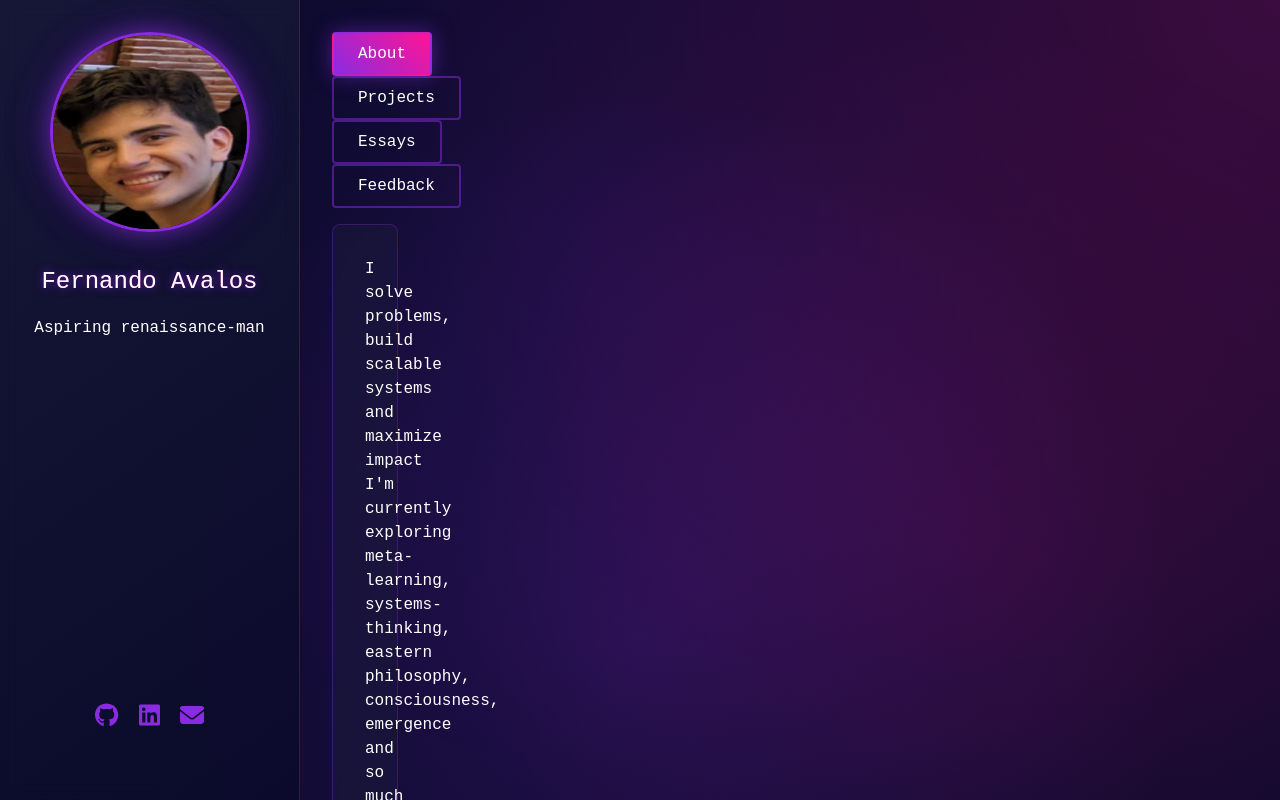
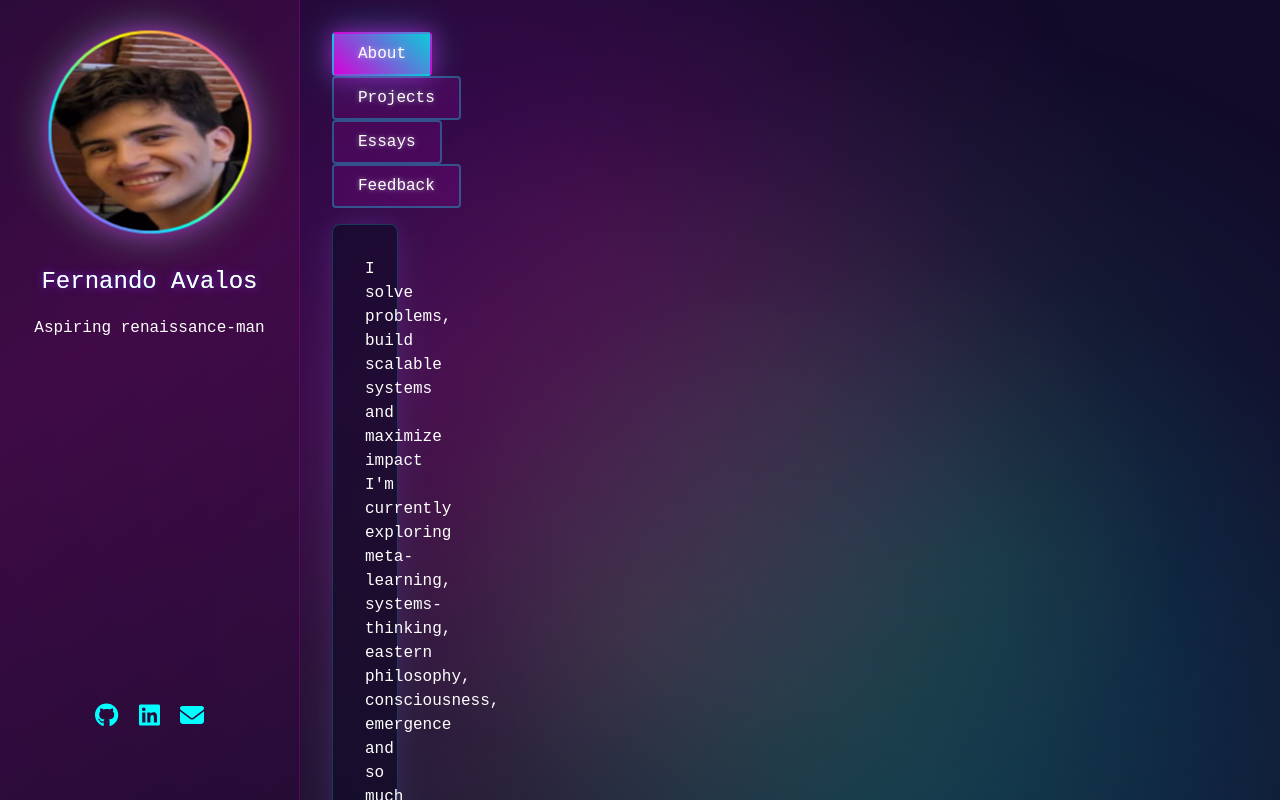
Before and after one commit to favalosdev/personal-site, a React (Create React App) app: page / in a window 1280 px wide. Shown: the top 800 px of the page. Built offline with nearby package versions, Linux system fonts and the light colour scheme.

Commit message:
version 2

```diff
--- a/src/App.css
+++ b/src/App.css
@@ -1,35 +1,46 @@
 @keyframes cosmic-pulse {
   0% {
     opacity: 0.5;
+    transform: scale(1);
   }
   50% {
     opacity: 1;
+    transform: scale(1.02);
   }
   100% {
     opacity: 0.5;
+    transform: scale(1);
   }
 }
 
-@keyframes cosmic-spin {
-  from {
-    transform: rotate(0deg);
+@keyframes aurora-flow {
+  0% {
+    background-position: 0% 50%;
   }
-  to {
-    transform: rotate(360deg);
+  50% {
+    background-position: 100% 50%;
+  }
+  100% {
+    background-position: 0% 50%;
   }
 }
 
 body {
-  background-color: #0a0a2a;
+  background-color: #120b29; /* Deeper space purple */
   background-image: radial-gradient(
-      circle at 50% 50%,
-      rgba(138, 43, 226, 0.2) 0%,
-      transparent 60%
+      circle at 30% 30%,
+      rgba(255, 0, 255, 0.15) 0%,
+      transparent 50%
     ),
     radial-gradient(
-      circle at 100% 0%,
-      rgba(255, 20, 147, 0.2) 0%,
+      circle at 70% 70%,
+      rgba(0, 255, 255, 0.15) 0%,
       transparent 50%
+    ),
+    radial-gradient(
+      circle at 50% 50%,
+      rgba(255, 215, 0, 0.1) 0%,
+      transparent 60%
     );
   color: #fff;
   font-family: 'Courier New', monospace;
@@ -49,8 +60,9 @@ body {
 .sidebar {
   background: linear-gradient(
     145deg,
-    rgba(26, 26, 58, 0.8) 0%,
-    rgba(10, 10, 42, 0.8) 100%
+    rgba(18, 11, 41, 0.8) 0%,
+    rgba(71, 11, 75, 0.8) 50%,
+    rgba(18, 11, 41, 0.8) 100%
   );
   backdrop-filter: blur(10px);
   padding: 2rem;
@@ -60,7 +72,9 @@ body {
   display: flex;
   flex-direction: column;
   align-items: center;
-  border-right: 1px solid rgba(138, 43, 226, 0.3);
+  border-right: 1px solid rgba(255, 0, 255, 0.2);
+  animation: aurora-flow 15s ease infinite;
+  background-size: 200% 200%;
 }
 
 .profile-image {
@@ -68,21 +82,25 @@ body {
   height: 200px;
   border-radius: 50%;
   margin-bottom: 1rem;
-  border: 3px solid #8a2be2;
+  border: 3px solid transparent;
+  background: linear-gradient(
+      45deg,
+      #ff00ff,
+      /* Magenta */ #00ffff,
+      /* Cyan */ #ffff00,
+      /* Yellow */ #ff00ff /* Back to magenta */
+    )
+    border-box;
   box-shadow:
-    0 0 20px rgba(138, 43, 226, 0.5),
-    0 0 40px rgba(138, 43, 226, 0.3),
-    0 0 60px rgba(138, 43, 226, 0.1);
+    0 0 20px rgba(255, 0, 255, 0.5),
+    0 0 40px rgba(0, 255, 255, 0.3),
+    0 0 60px rgba(255, 215, 0, 0.2);
+  animation: cosmic-pulse 4s ease-in-out infinite;
   transition: all 0.3s ease;
 }
 
 .profile-image:hover {
-  transform: scale(1.05);
-  border-color: #ff1493;
-  box-shadow:
-    0 0 20px rgba(255, 20, 147, 0.5),
-    0 0 40px rgba(255, 20, 147, 0.3),
-    0 0 60px rgba(255, 20, 147, 0.1);
+  transform: scale(1.05) rotate(2deg);
 }
 
 .profile-title {
@@ -95,8 +113,8 @@ body {
 
 /* Navigation styling */
 .nav-button {
-  background: transparent;
-  border: 2px solid rgba(138, 43, 226, 0.5);
+  background: rgba(255, 0, 255, 0.1);
+  border: 2px solid rgba(0, 255, 255, 0.3);
   color: #fff;
   padding: 0.5rem 1.5rem;
   border-radius: 4px;
@@ -104,6 +122,7 @@ body {
   transition: all 0.3s ease;
   position: relative;
   overflow: hidden;
+  text-shadow: 0 0 5px rgba(255, 255, 255, 0.5);
 }
 
 .nav-button::before {
@@ -113,7 +132,11 @@ body {
   left: 50%;
   width: 150%;
   height: 150%;
-  background: rgba(138, 43, 226, 0.5);
+  background: linear-gradient(
+    45deg,
+    rgba(255, 0, 255, 0.2),
+    rgba(0, 255, 255, 0.2)
+  );
   transform: translate(-50%, -50%) rotate(45deg) scale(0);
   transition: all 0.6s ease;
 }
@@ -123,16 +146,23 @@ body {
 }
 
 .nav-button:hover {
-  color: #fff;
-  border-color: #ff1493;
-  box-shadow: 0 0 15px rgba(255, 20, 147, 0.5);
-  transform: translateY(-2px);
+  border-color: #00ffff;
+  box-shadow:
+    0 0 15px rgba(0, 255, 255, 0.5),
+    0 0 30px rgba(255, 0, 255, 0.3);
+  transform: translateY(-2px) scale(1.05);
 }
 
 .nav-button.active {
-  background: linear-gradient(45deg, #8a2be2, #ff1493);
+  background: linear-gradient(
+    45deg,
+    rgba(255, 0, 255, 0.8),
+    rgba(0, 255, 255, 0.8)
+  );
   border-color: transparent;
-  box-shadow: 0 0 20px rgba(138, 43, 226, 0.5);
+  box-shadow:
+    0 0 20px rgba(255, 0, 255, 0.5),
+    0 0 40px rgba(0, 255, 255, 0.3);
 }
 
 /* Main content area */
@@ -151,25 +181,33 @@ body {
   bottom: 0;
   background: radial-gradient(
       circle at 30% 30%,
-      rgba(138, 43, 226, 0.1) 0%,
+      rgba(255, 0, 255, 0.1) 0%,
       transparent 60%
     ),
     radial-gradient(
       circle at 70% 70%,
-      rgba(255, 20, 147, 0.1) 0%,
+      rgba(0, 255, 255, 0.1) 0%,
       transparent 60%
+    ),
+    radial-gradient(
+      circle at 50% 50%,
+      rgba(255, 215, 0, 0.05) 0%,
+      transparent 70%
     );
   pointer-events: none;
 }
 
 /* Section styling */
 section {
-  background: rgba(26, 26, 58, 0.5);
-  border: 1px solid rgba(138, 43, 226, 0.3);
+  background: rgba(18, 11, 41, 0.7);
+  border: 1px solid rgba(0, 255, 255, 0.2);
   border-radius: 8px;
   padding: 2rem;
   margin: 1rem 0;
-  backdrop-filter: blur(5px);
+  backdrop-filter: blur(10px);
+  box-shadow:
+    0 0 20px rgba(255, 0, 255, 0.1),
+    0 0 40px rgba(0, 255, 255, 0.1);
 }
 
 /* Social icons styling */
@@ -182,36 +220,33 @@ section {
 }
 
 .social-icons a {
-  color: #8a2be2;
+  color: #00ffff;
   font-size: 24px;
   transition: all 0.3s ease;
+  text-shadow: 0 0 10px rgba(0, 255, 255, 0.5);
 }
 
 .social-icons a:hover {
-  color: #fff;
-  text-shadow: 0 0 10px #8a2be2;
-  transform: scale(1.2);
+  color: #ff00ff;
+  text-shadow:
+    0 0 10px rgba(255, 0, 255, 0.8),
+    0 0 20px rgba(255, 0, 255, 0.4);
+  transform: scale(1.2) rotate(15deg);
 }
 
 /* Animated gradient text */
-@keyframes gradient-text {
-  0% {
-    background-position: 0% 50%;
-  }
-  50% {
-    background-position: 100% 50%;
-  }
-  100% {
-    background-position: 0% 50%;
-  }
-}
-
 h1,
 h2 {
-  background: linear-gradient(90deg, #8a2be2, #ff1493, #8a2be2);
-  background-size: 200% auto;
+  background: linear-gradient(
+    90deg,
+    #ff00ff,
+    /* Magenta */ #00ffff,
+    /* Cyan */ #ffff00,
+    /* Yellow */ #ff00ff /* Back to magenta */
+  );
+  background-size: 300% auto;
   color: transparent;
   background-clip: text;
   -webkit-background-clip: text;
-  animation: gradient-text 5s ease infinite;
+  animation: aurora-flow 3s linear infinite;
 }
```
